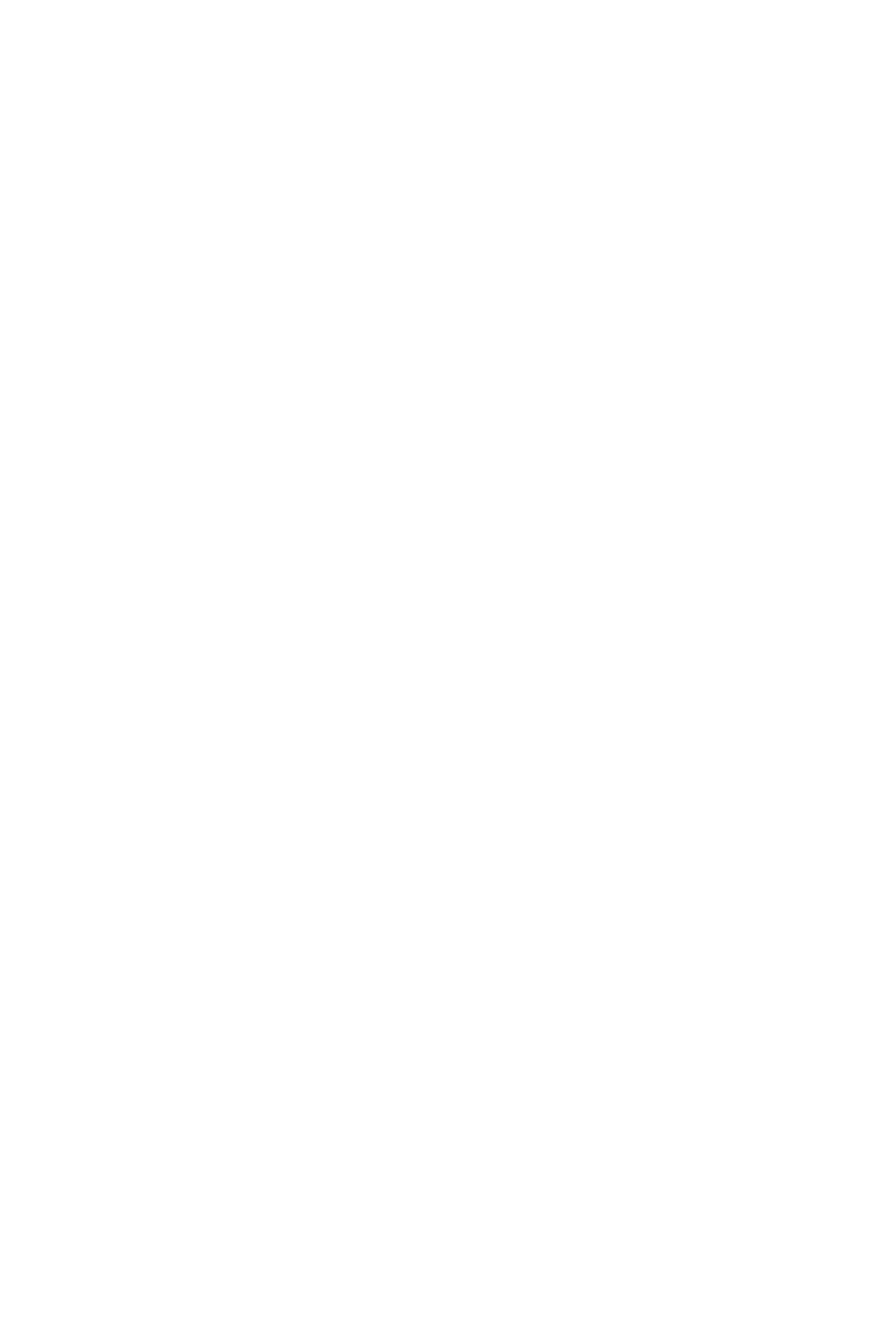
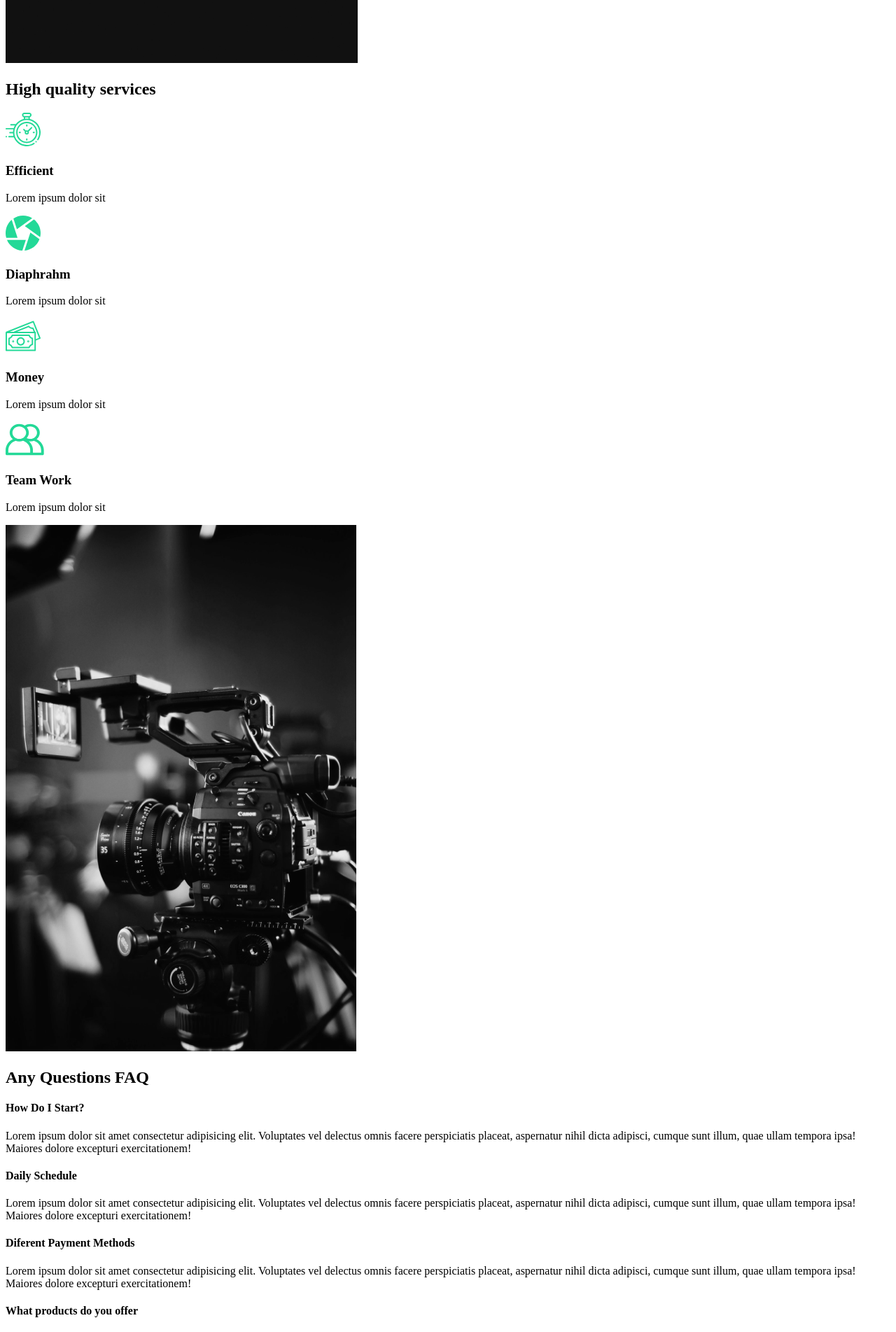
Before and after one commit to enekoamieva/react-porfolio-project, a JavaScript app: page / in a window 1280 px wide. Shown: the part 880-2783 px from the top of the page at 70% size. Before the commit the page ends 800 px from the top, so only its background shows below. Built offline with nearby package versions, Linux system fonts and the light colour scheme; the HTML template or start-up script is replaced by a standard one.

Commit message:
2. Create About page with sections

```diff
--- a/src/App.js
+++ b/src/App.js
@@ -1,9 +1,11 @@
-
+//Pages
+import About from './pages/About';
 
 function App() {
     return (
         <div className="App">
 
+            <About />
 
         </div>
     );
--- /dev/null
+++ b/src/components/AboutSection.js
@@ -0,0 +1,34 @@
+import home1 from '../img/home1.png';
+
+function AboutSection() {
+    return (
+        <div className="about-section">
+            <div className="description">
+
+                <div className="title">
+                    <div className="hide">
+                        <h2>We work to make</h2>
+                    </div>
+
+                    <div className="hide">
+                        <h2>your <span>dreams</span> come</h2>
+                    </div>
+
+                    <div className="hide">
+                        <h2>true.</h2>
+                    </div>
+                </div>
+
+                <p>Contact us for any photography or videography ideas that you have. We have profesionals with amazing skills.</p>
+                <button>Contact us</button>
+            </div>
+
+            <div className="image">
+                <img src={home1} alt="home-image" />
+            </div>
+
+        </div>
+    );
+}
+
+export default AboutSection;
--- /dev/null
+++ b/src/components/FaqSection.js
@@ -0,0 +1,40 @@
+
+
+function FaqSection() {
+    return (
+        <div className="faq-section">
+            <h2>Any Questions <span>FAQ</span></h2>
+
+            <div className="question">
+                <h4>How Do I Start?</h4>
+                <div className="answer">
+                    <p>Lorem ipsum dolor sit amet consectetur adipisicing elit. Voluptates vel delectus omnis facere perspiciatis placeat, aspernatur nihil dicta adipisci, cumque sunt illum, quae ullam tempora ipsa! Maiores dolore excepturi exercitationem!</p>
+                </div>
+            </div>
+
+            <div className="question">
+                <h4>Daily Schedule</h4>
+                <div className="answer">
+                    <p>Lorem ipsum dolor sit amet consectetur adipisicing elit. Voluptates vel delectus omnis facere perspiciatis placeat, aspernatur nihil dicta adipisci, cumque sunt illum, quae ullam tempora ipsa! Maiores dolore excepturi exercitationem!</p>
+                </div>
+            </div>
+
+            <div className="question">
+                <h4>Diferent Payment Methods</h4>
+                <div className="answer">
+                    <p>Lorem ipsum dolor sit amet consectetur adipisicing elit. Voluptates vel delectus omnis facere perspiciatis placeat, aspernatur nihil dicta adipisci, cumque sunt illum, quae ullam tempora ipsa! Maiores dolore excepturi exercitationem!</p>
+                </div>
+            </div>
+
+            <div className="question">
+                <h4>What products do you offer</h4>
+                <div className="answer">
+                    <p>Lorem ipsum dolor sit amet consectetur adipisicing elit. Voluptates vel delectus omnis facere perspiciatis placeat, aspernatur nihil dicta adipisci, cumque sunt illum, quae ullam tempora ipsa! Maiores dolore excepturi exercitationem!</p>
+                </div>
+            </div>
+
+        </div>
+    );
+}
+
+export default FaqSection;
--- /dev/null
+++ b/src/components/ServicesSection.js
@@ -0,0 +1,59 @@
+//Icons
+import clock from '../img/clock.svg';
+import diaphragm from '../img/diaphragm.svg';
+import money from '../img/money.svg';
+import teamwork from '../img/teamwork.svg';
+import home2 from '../img/home2.png';
+
+function ServicesSection() {
+    return (
+        <div className="services-section">
+            <div className="description">
+
+                <h2>High <span>quality</span> services</h2>
+
+                <div className="cards">
+                    <div className="card">
+                        <div className="icon">
+                            <img src={clock} alt="icon" />
+                            <h3>Efficient</h3>
+                            <p>Lorem ipsum dolor sit</p>
+                        </div>
+                    </div>
+
+                    <div className="card">
+                        <div className="icon">
+                            <img src={diaphragm} alt="icon" />
+                            <h3>Diaphrahm</h3>
+                            <p>Lorem ipsum dolor sit</p>
+                        </div>
+                    </div>
+
+                    <div className="card">
+                        <div className="icon">
+                            <img src={money} alt="icon" />
+                            <h3>Money</h3>
+                            <p>Lorem ipsum dolor sit</p>
+                        </div>
+                    </div>
+
+                    <div className="card">
+                        <div className="icon">
+                            <img src={teamwork} alt="icon" />
+                            <h3>Team Work</h3>
+                            <p>Lorem ipsum dolor sit</p>
+                        </div>
+                    </div>
+                </div>
+
+            </div>
+
+            <div className="image">
+                <img src={home2} alt="home-image" />
+            </div>
+
+        </div>
+    );
+}
+
+export default ServicesSection;
--- /dev/null
+++ b/src/pages/About.js
@@ -0,0 +1,19 @@
+//Pages Components
+import AboutSection from '../components/AboutSection';
+import ServicesSection from '../components/ServicesSection';
+import FaqSection from '../components/FaqSection';
+
+
+function About() {
+    return (
+        <div className="about">
+
+            <AboutSection />
+            <ServicesSection />
+            <FaqSection />
+
+        </div>
+    );
+}
+
+export default About;
```
